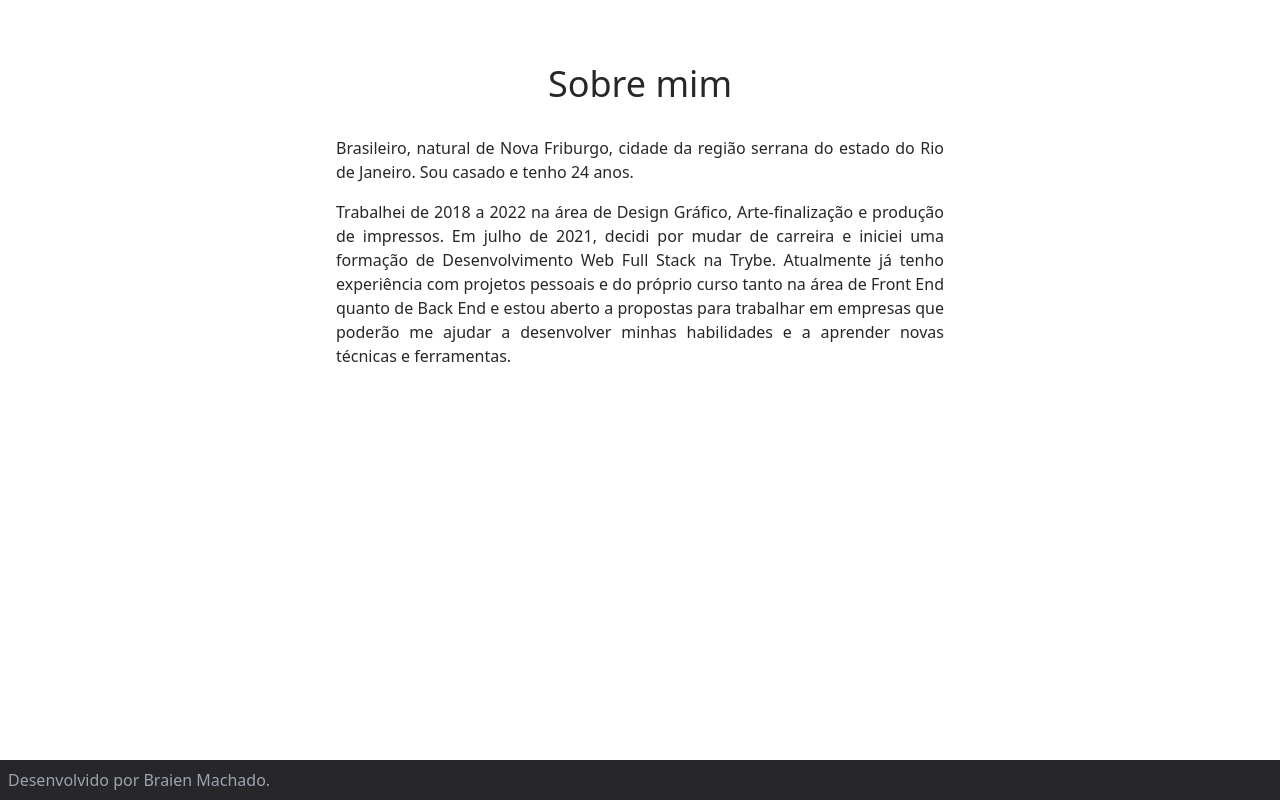
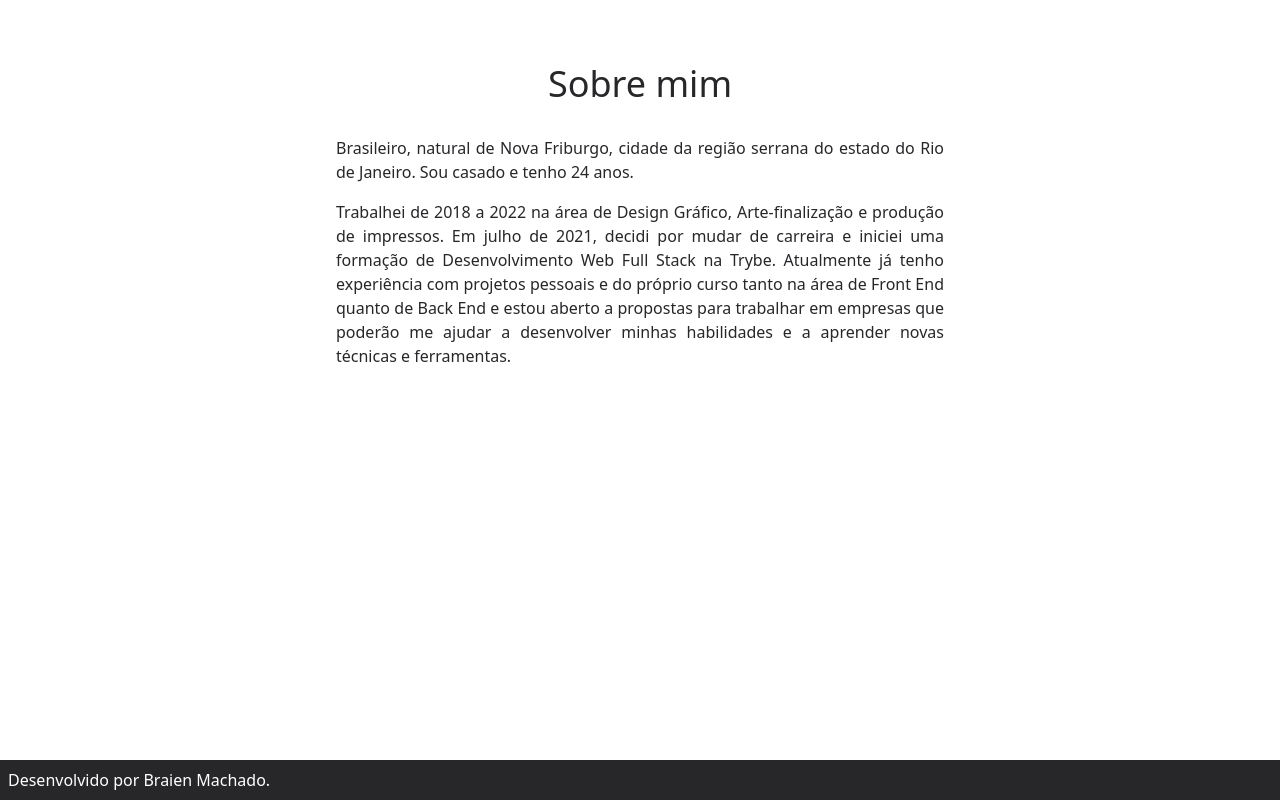
Before and after one commit to braien-machado/react-portfolio, a React (Create React App) app: page / in a window 1280 px wide. Shown: the part 2504-3304 px from the top of the page. Built offline with nearby package versions, Linux system fonts and the light colour scheme.

Commit message:
change footer text color

```diff
--- a/src/components/Footer.jsx
+++ b/src/components/Footer.jsx
@@ -3,7 +3,7 @@ import React from 'react';
 export default function Footer () {
   return (
     <footer className='relative' role="contentinfo">
-      <div className='bg-zinc-800 text-gray-400 absolute bottom-0 py-2 w-full text-left' >
+      <div className='bg-zinc-800 text-white absolute bottom-0 py-2 w-full text-left' >
         <span data-testid="footer-text" className='ml-2'>Desenvolvido por Braien Machado.</span>
       </div>
     </footer>
```
